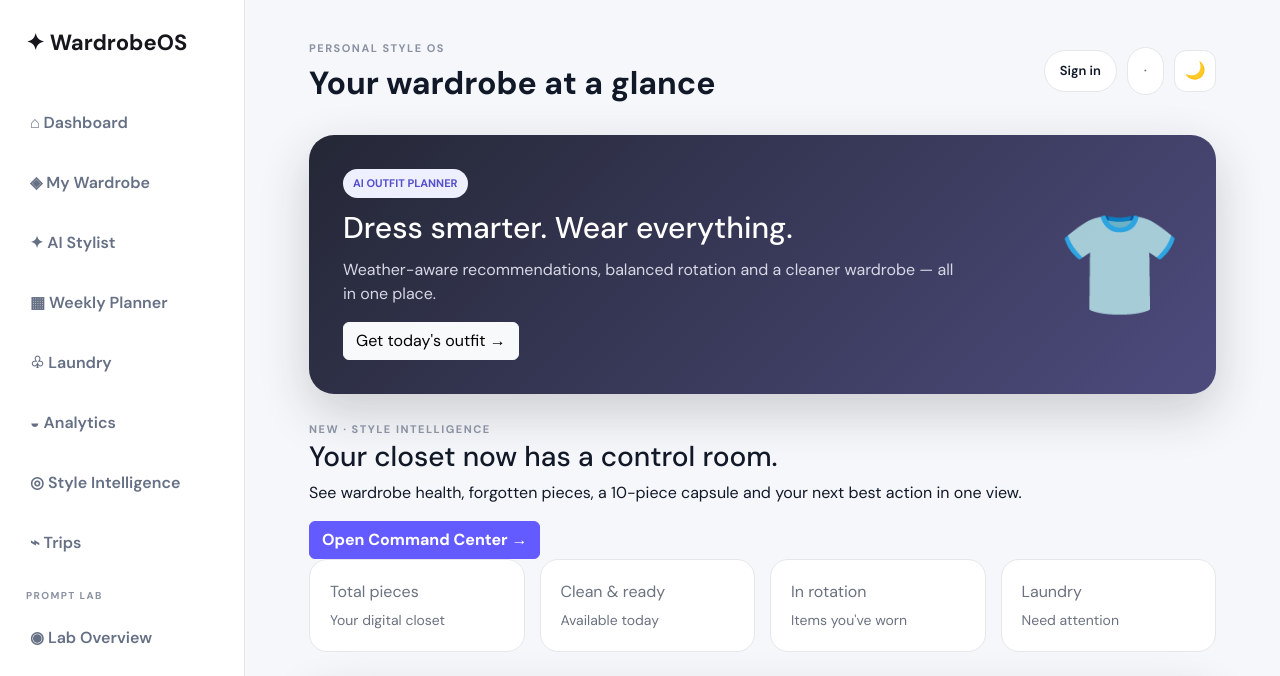
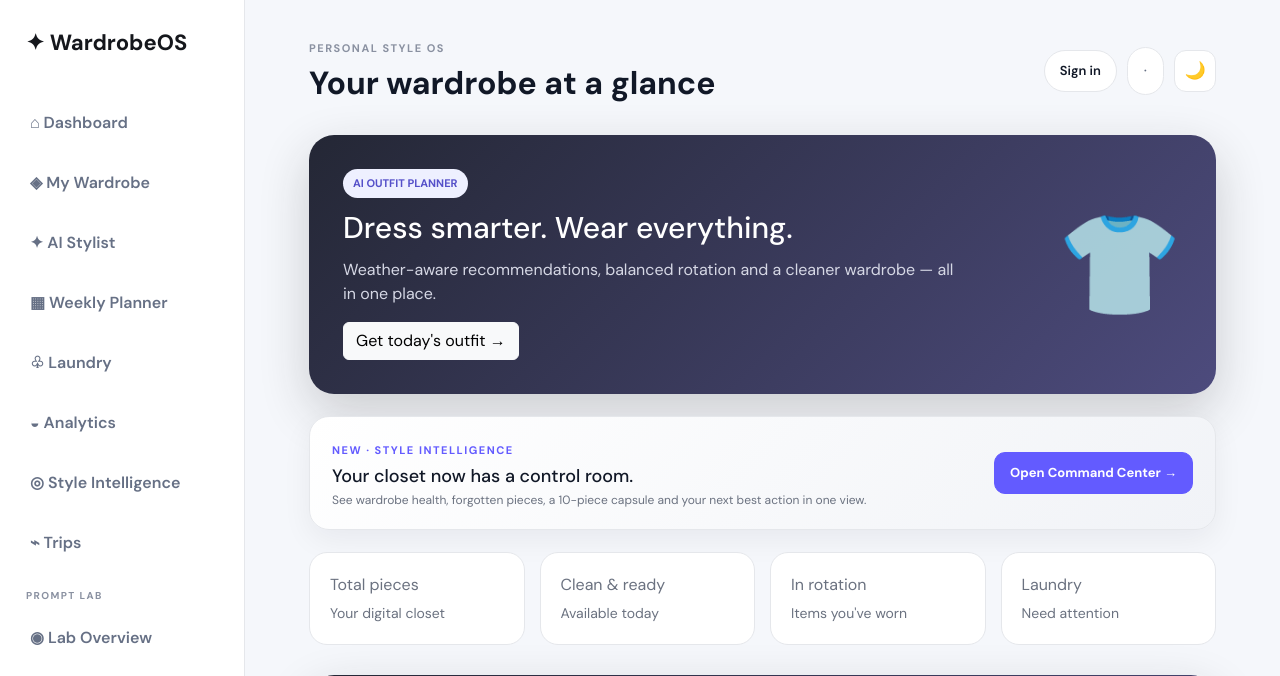
Before and after one commit to preethamofficial/WardrobeOS, a Django app: template templates/dashboard.html in a window 1280 px wide. Shown: the top 676 px of the page. Run offline with Django 5.2, Linux system fonts and the light colour scheme; the template is opened without the code that fills it, so the values that code supplies are empty; some libraries are stand-ins or nearby versions.

Commit message:
style: polish shared product surfaces and motion

```diff
--- a/static/css/styleos.css
+++ b/static/css/styleos.css
@@ -48,3 +48,23 @@ box-shadow:0 0 0 12px rgba(255,255,255,.035),0 20px 50px rgba(0,0,0,.25);positio
 @media(max-width:1000px){.style-hero{grid-template-columns:1fr}.pulse-orb{width:145px;height:145px}.style-grid,.style-grid-main{grid-template-columns:1fr}.style-outfit{grid-template-columns:1fr}.style-reasons{margin-top:4px}.capsule-grid{grid-template-columns:repeat(4,1fr)}}
 @media(max-width:700px){.style-hero{padding:25px}.style-hero h2{font-size:32px}.style-stat-strip{grid-template-columns:1fr 1fr}.style-metrics,.mission-grid{grid-template-columns:1fr}.style-outfit-items{grid-template-columns:1fr 1fr}.capsule-grid{grid-template-columns:repeat(2,1fr)}.upcoming-grid{grid-template-columns:1fr 1fr}}
 @media(max-width:480px){.style-stat-strip{grid-template-columns:1fr}.style-outfit-items{grid-template-columns:1fr}.capsule-grid,.upcoming-grid{grid-template-columns:1fr}.style-actions{flex-direction:column}.style-actions .btn{width:100%;text-align:center}}
+
+/* Global product polish: loaded after app.css so existing feature pages inherit
+   the same surfaces without a risky rewrite of their markup. */
+.dashboard-bridge{display:flex;align-items:center;justify-content:space-between;gap:22px;
+background:linear-gradient(135deg,var(--surface),var(--surface-2));border:1px solid var(--line);
+border-radius:20px;padding:20px 22px;margin:0 0 22px;box-shadow:var(--shadow)}
+.dashboard-bridge h3{margin:5px 0 4px;font-size:18px}.dashboard-bridge p{margin:0;color:var(--muted);font-size:12px;line-height:1.5}
+.dashboard-bridge .eyebrow{color:var(--accent)}
+.btn-accent{background:var(--accent);border:1px solid var(--accent);color:#fff;padding:10px 15px;border-radius:11px;text-decoration:none;font-weight:800;font-size:13px;display:inline-flex;align-items:center;justify-content:center}
+.btn-accent:hover{color:#fff;filter:brightness(1.06);transform:translateY(-1px)}
+.btn{transition:transform .15s ease,box-shadow .15s ease,border-color .15s ease,background .15s ease}
+.btn:hover{transform:translateY(-1px)}
+img{content-visibility:auto}
+@media(max-width:760px){
+  .dashboard-bridge{align-items:flex-start;flex-direction:column}
+  .dashboard-bridge .btn{width:100%}
+}
+@media(prefers-reduced-motion:reduce){
+  *,*::before,*::after{animation-duration:.01ms!important;animation-iteration-count:1!important;scroll-behavior:auto!important;transition:none!important}
+}
```
